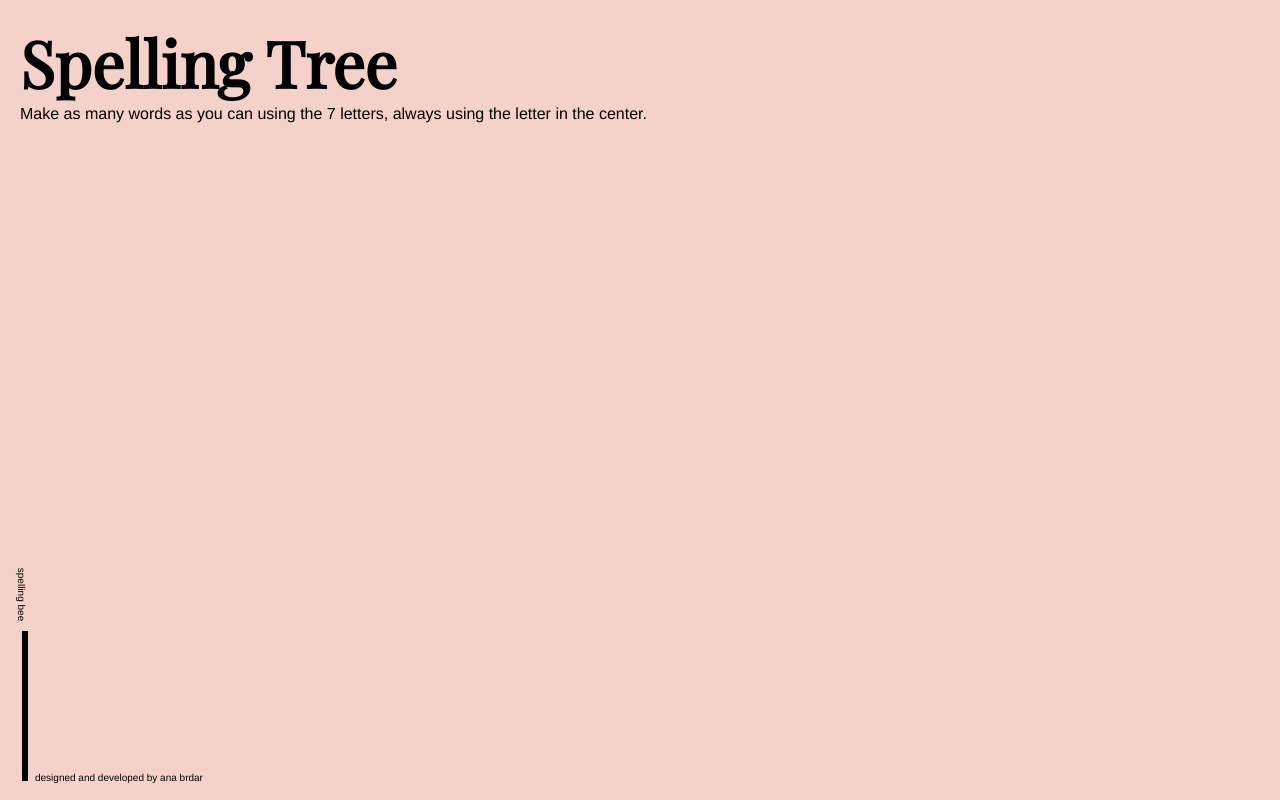
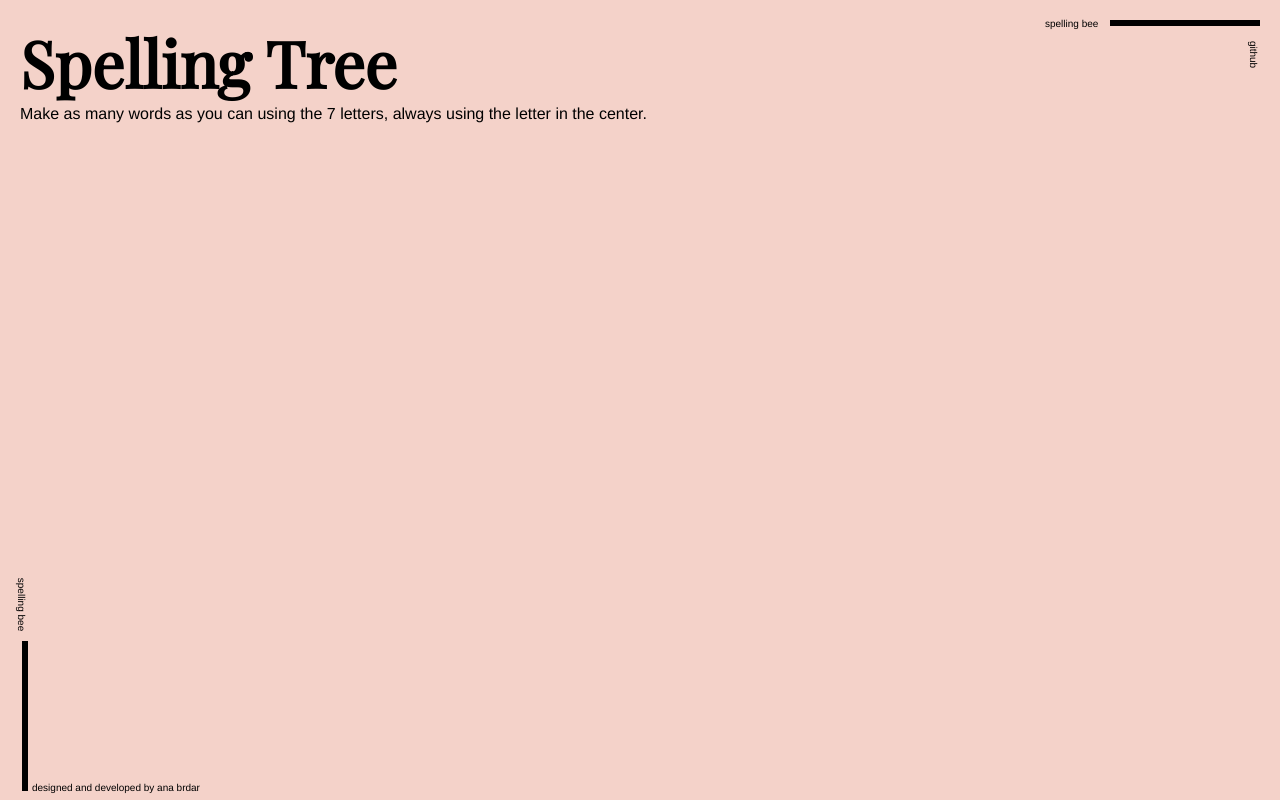
Before and after one commit to anabrd/spelling-tree, a React (Create React App) app: page / in a window 1280 px wide. Built offline with nearby package versions, Linux system fonts and the light colour scheme.

Commit message:
add corners

```diff
--- a/src/App.tsx
+++ b/src/App.tsx
@@ -8,8 +8,9 @@ function App() {
   return (
     <div>
       <GlobalStyle />
-      <Corner />
       <Header />
+      <Corner position="left"/>
+      <Corner position="right"/>
     </div>
   );
 }
--- a/src/components/Corner.tsx
+++ b/src/components/Corner.tsx
@@ -1,5 +1,9 @@
 import React from 'react'
 import styled from 'styled-components'
+
+type CornerProps = {
+    position: string
+}
 
 interface StyleProps {
     bottomLeft?: boolean;
@@ -9,9 +13,12 @@ interface StyleProps {
 const CornerWrapper = styled.div<StyleProps>`
     height: 300px;
     width: 300px;
+    display: inline-block;
     position: absolute;
-    bottom: ${props => props.bottomLeft ? "10px" : "initial"};
+    bottom: ${props => props.bottomLeft ? "0px" : "initial"};
     left: ${props => props.bottomLeft ? "0" : "initial"};
+    right: ${props => props.bottomLeft ? "initial" : "0"};
+    top: ${props => props.bottomLeft ? "initial" : "0"};
     margin: 0;
 `
 
@@ -19,8 +26,8 @@ const CornerText = styled.p<StyleProps>`
     font-size: 10px;
     position: absolute;
     transform: ${props => props.vertical ? "rotate(90deg)" : "initial"};
-    bottom: ${props => props.bottomLeft && props.vertical ? "190px" : "7px"};
-    left: ${props => props.bottomLeft && props.vertical ? "-5px" : "35px"};
+    bottom: ${props => {if (props.bottomLeft && props.vertical) {return "190px"} else if (!props.bottomLeft && props.vertical) {return "240px"} else if (props.bottomLeft && !props.vertical) {return "7px"} else {return "271px"}}};
+    left: ${props => {if (props.bottomLeft && props.vertical) {return "-5px"} else if (!props.bottomLeft && props.vertical) {return "260px"} else if (props.bottomLeft && !props.vertical) {return "32px"} else {return "65px"}}};
     margin: 0;
 `
 
@@ -30,18 +37,27 @@ const CornerLine = styled.div<StyleProps>`
     background-color: black;
     margin: 0;
     position: absolute;
-    transform: ${props => props.bottomLeft ? "rotate(90deg)" : "initial"};
+    transform: ${props => props.vertical ? "rotate(90deg)" : "initial"};
     bottom: ${props => props.bottomLeft ? "81px" : "initial"};
     left: ${props => props.bottomLeft ? "-50px" : "initial"};
+    top: ${props => props.bottomLeft ? "initial" : "20px"};
+    right: ${props => props.bottomLeft ? "initial" : "20px"};
 `
 
-function Corner() {
+function Corner({position}: CornerProps) {
     return (
+        position == "left" ?
         <CornerWrapper bottomLeft={true}>
             <CornerText bottomLeft={true} vertical={true}>spelling bee</CornerText>
-            <CornerLine bottomLeft={true}/>
+            <CornerLine bottomLeft={true} vertical={true}/>
             <CornerText bottomLeft={true}>designed and developed by ana brdar</CornerText>
         </CornerWrapper>
+        : <CornerWrapper>
+            <CornerText>spelling bee</CornerText>
+            <CornerLine />
+            <CornerText vertical={true}>github</CornerText>
+        </CornerWrapper>
+
     )
 }
 
```
